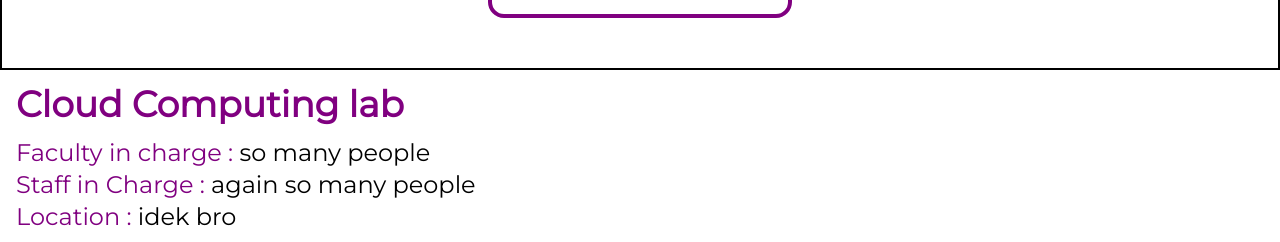
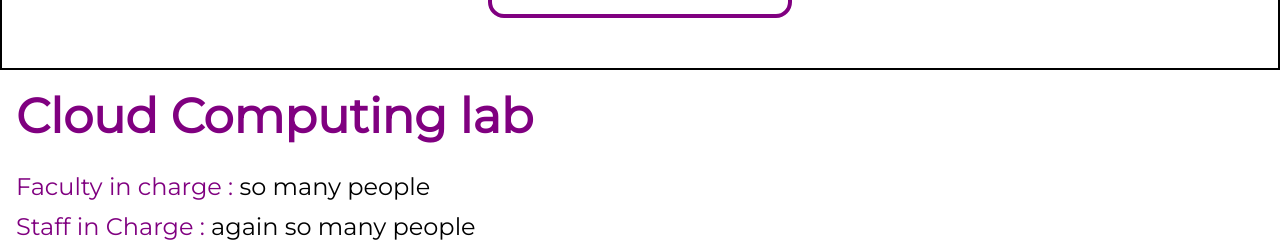
Before and after one commit to csea-nitc/Minerva, a Next.js app in the folder minerva-frontend/: page /labs in a window 1280 px wide. Shown: the part 710-952 px from the top of the page. Built offline with nearby package versions, Linux system fonts and the light colour scheme.

Commit message:
fixed font size

```diff
--- a/minerva-frontend/src/app/components/lab_card/card.jsx
+++ b/minerva-frontend/src/app/components/lab_card/card.jsx
@@ -3,11 +3,11 @@ import './card.css'
 
 const card = ({title="Cloud Computing lab",faculty="so many people",staff="again so many people",location="idek bro"}) => {
   return (
-    <div className='pb-2 px-4 h-[22vh] box relative'>
-        <p className='text-accent font-mont text-2xl sm:text-4xl font-bold h-[40%] flex justify-left items-center'>{title}</p>
-        <p className='text-accent font-mont sm:text-2xl'>Faculty in charge : <span className='text-black font-normal'>{faculty}</span></p>
-        <p className='text-accent font-mont sm:text-2xl'>Staff in Charge : <span className='text-black font-normal'>{staff}</span></p>
-        <p className='text-accent font-mont sm:text-2xl'>Location : <span className='text-black font-normal'>{location}</span></p>
+    <div className='pb-2 px-4 h-[30vh] box relative'>
+        <p className='text-accent font-mont text-2xl sm:text-4xl md:text-5xl font-bold h-[40%] flex justify-left items-center'>{title}</p>
+        <p className='text-accent font-mont sm:text-2xl md:text-2xl my-2'>Faculty in charge : <span className='text-black font-normal'>{faculty}</span></p>
+        <p className='text-accent font-mont sm:text-2xl md:text-2xl my-2'>Staff in Charge : <span className='text-black font-normal'>{staff}</span></p>
+        <p className='text-accent font-mont sm:text-2xl md:text-2xl my-2'>Location : <span className='text-black font-normal'>{location}</span></p>
     </div>
   )
 }
```
